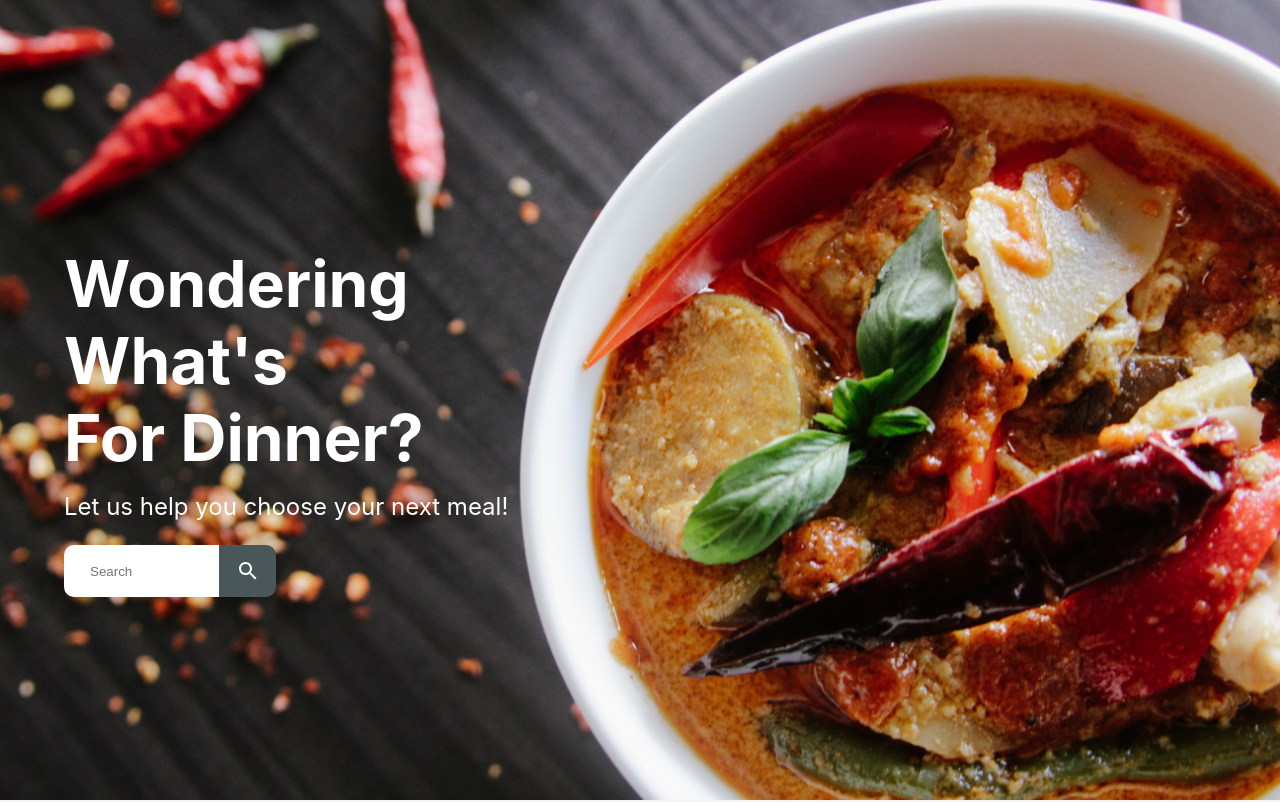
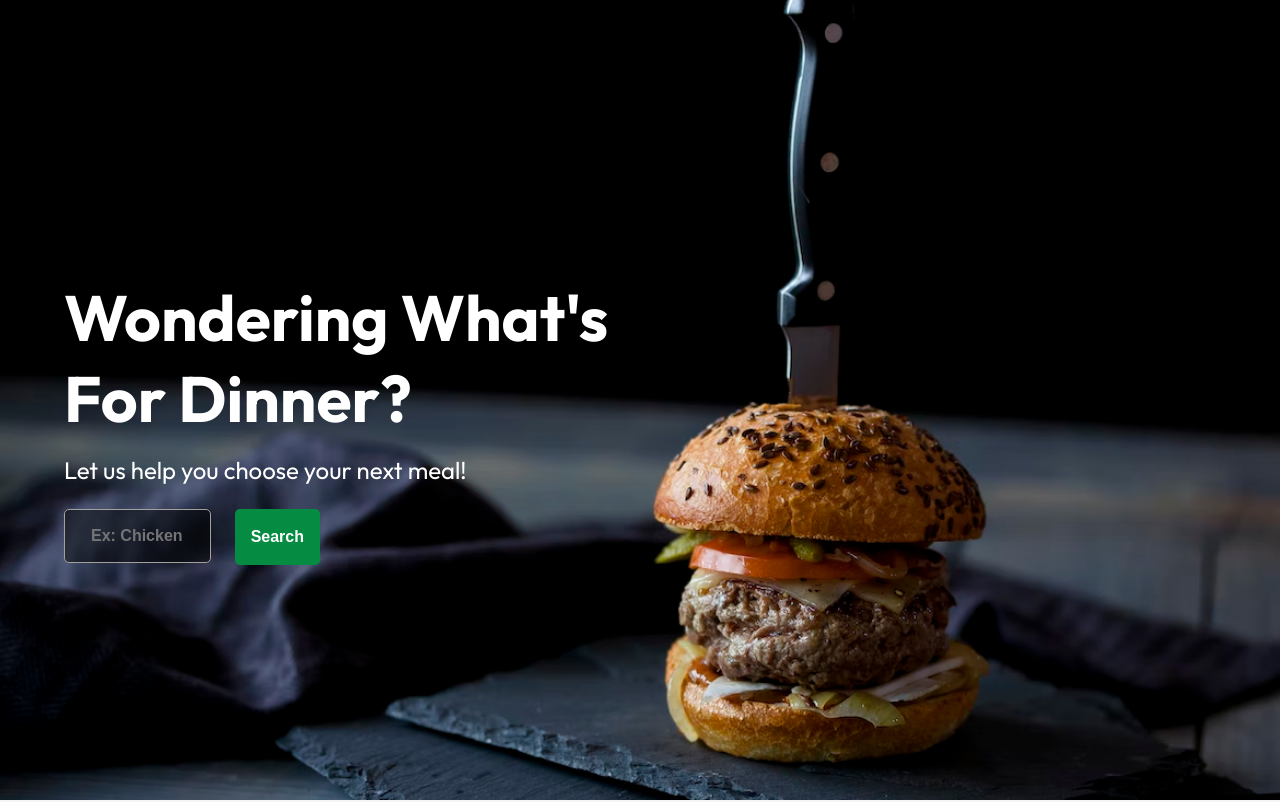
Before and after one commit to garysmith1933/MealFinder, a React (Create React App) app in the folder client/: page / in a window 1280 px wide. Shown: the top 802 px of the page. Built offline with nearby package versions, Linux system fonts and the light colour scheme.

Commit message:
updated home ui

```diff
--- a/client/src/components/SearchBarResults.js
+++ b/client/src/components/SearchBarResults.js
@@ -22,9 +22,9 @@ function SearchResults({getRecipes,state}) {
 
   return (
     <>
-      <div style={{display:'flex'}}>
-        <input className='landing-search' type='text' placeholder="Search" onChange={(ev) => setQuery(ev.target.value)} />
-        <div className='searchIcon' onClick={() => searchResults()}><SearchIcon/></div>
+      <div className='search'>
+        <input className='search-input' type='text' placeholder="Ex: Chicken" onChange={(ev) => setQuery(ev.target.value)} />
+        <button className='search-button' onClick={() => searchResults()}>Search</button>
       </div>
     </>
   );
--- a/client/src/css/Home.css
+++ b/client/src/css/Home.css
@@ -7,9 +7,9 @@
 
 .home {
   width: 100%;
-  background-image: url(../assets/curry.jpg);
+  background-image: url(../assets/burg.avif);
   background-repeat: no-repeat;
-  background-position: center;
+  background-position: bottom;
   background-size: 100%;
   height: 100%;
 }
@@ -37,22 +37,40 @@
   margin-top: 0.5rem;
 }
 
-.landing-search {
-  height: 50px;
+.search {
+  display: flex;
+  justify-content: space-between;
   width: 50%;
-  margin-left: 4rem;
-  border-style: none;
-  border-radius: 10px 0 0 10px;
 }
 
-.searchIcon {
+.search-input {
+  height: 50px;
+  width: 70%;
+  margin-left: 4rem;
+  border: 1px solid #a3a09e;
+  border-radius: 5px;
+  background-color: rgba(0, 0, 0, 0.5);
+  color: #a3a09e;
+  font-size: 1rem;
+  font-weight: bold;
+}
+
+::placeholder {
+  padding:0.5rem;
+}
+
+.search-button {
+  margin-left: 1.5rem;
   display:flex;
   justify-content: center;
   align-items: center;
-  height:20px;
-  width:25px;
+  height:56px;
+  width:100px;
   padding:1rem;
-  background-color: #4A5759;
+  background-color: #058C42;
   color:white;
-  border-radius: 0 10px 10px 0;
+  border-radius: 5px;
+  border-style: none;
+  font-size: 1rem;
+  font-weight: 700;
 }
--- a/client/src/css/Styles.css
+++ b/client/src/css/Styles.css
@@ -1,5 +1,6 @@
 body {
-  background: whitesmoke
+  background: whitesmoke;
+  font-family: 'Outfit', sans-serif;
 }
 
 .content {
@@ -127,10 +128,6 @@ a {
 }
 
 
-::placeholder {
-    padding:0.5rem;
-  }
-
 .random-container {
     width:100%;
     height: 100px;
```
Also changed, not shown: client/src/assets/burg.avif (added), client/src/assets/curry.jpg (deleted).
